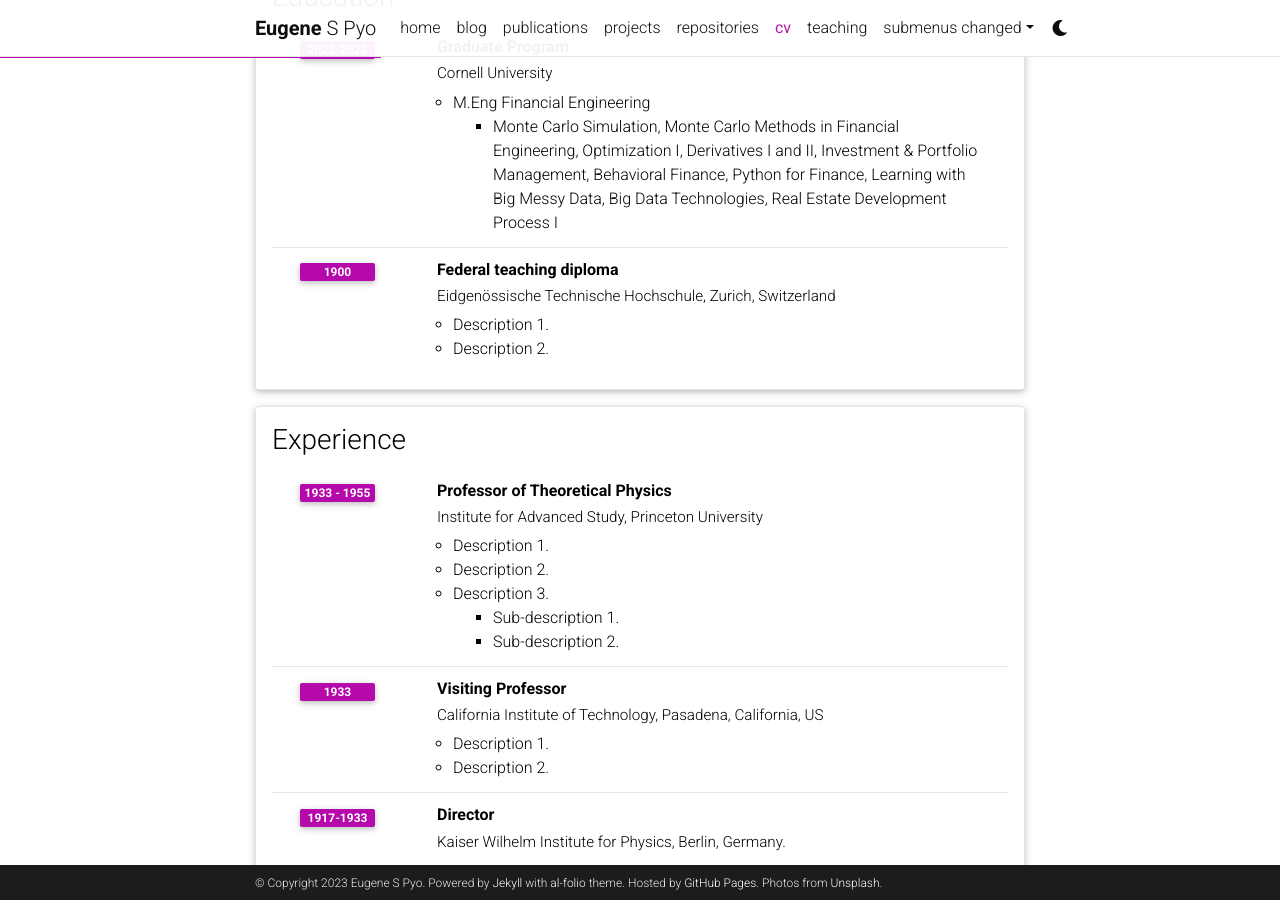
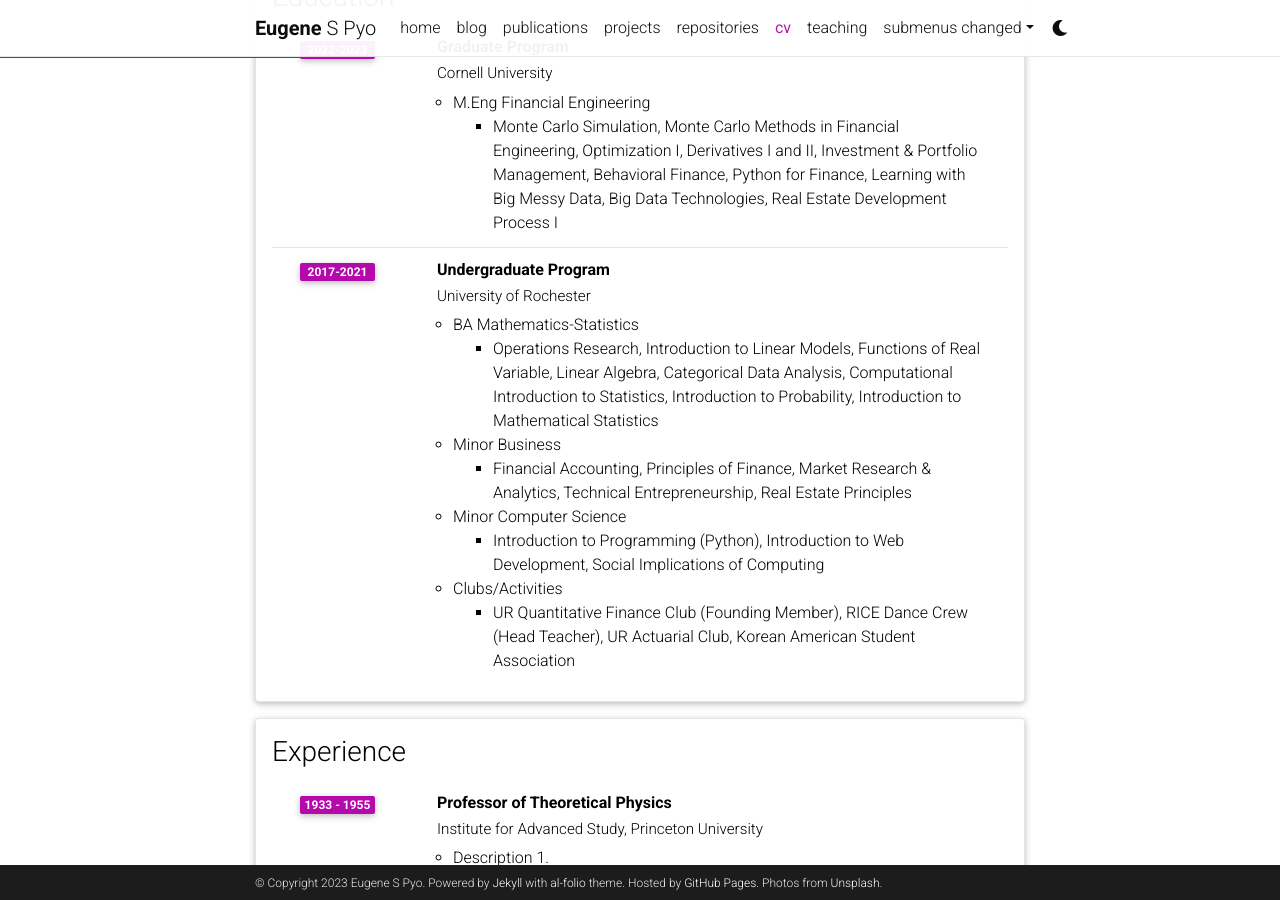
Before and after one commit to eugene-pyo/esp82.github.io, a Jekyll site: the page built from _pages/cv.md, in a window 1280 px wide and 900 px high, scrolled down 462 px. Built offline with Jekyll 4.4.1, drawn with Linux system fonts in a browser that asks for light colours; comment, search, counter and statistics services are not loaded; a style sheet for code colours, icons or effects is not loaded.

Commit message:
Update cv.yml

```diff
--- a/_data/cv.yml
+++ b/_data/cv.yml
@@ -20,12 +20,22 @@
         - title: M.Eng Financial Engineering
           contents:
             - Monte Carlo Simulation, Monte Carlo Methods in Financial Engineering, Optimization I, Derivatives I and II, Investment & Portfolio Management, Behavioral Finance, Python for Finance, Learning with Big Messy Data, Big Data Technologies, Real Estate Development Process I
-    - title: Federal teaching diploma
-      institution: Eidgenössische Technische Hochschule, Zurich, Switzerland
-      year: 1900
+    - title: Undergraduate Program
+      institution: University of Rochester
+      year: 2017-2021
       description:
-        - Description 1.
-        - Description 2.
+        - title: BA Mathematics-Statistics
+          contents:
+            - Operations Research, Introduction to Linear Models, Functions of Real Variable, Linear Algebra, Categorical Data Analysis, Computational Introduction to Statistics, Introduction to Probability, Introduction to Mathematical Statistics
+        - title: Minor Business
+          contents:
+            - Financial Accounting, Principles of Finance, Market Research & Analytics, Technical Entrepreneurship, Real Estate Principles
+        - title: Minor Computer Science
+          contents:
+            - Introduction to Programming (Python), Introduction to Web Development, Social Implications of Computing
+        - title: Clubs/Activities
+          contents:
+            - UR Quantitative Finance Club (Founding Member), RICE Dance Crew (Head Teacher), UR Actuarial Club, Korean American Student Association
 
 - title: Experience
   type: time_table
```
